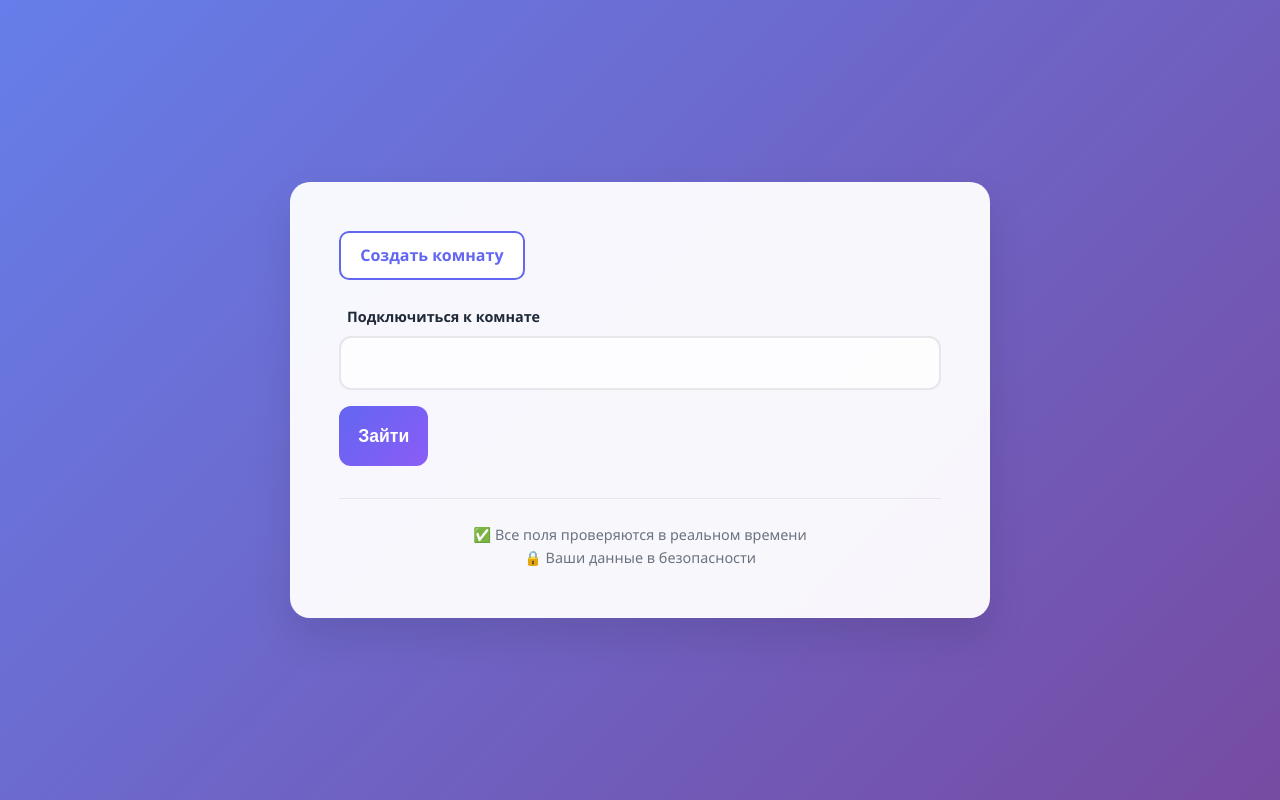
After one commit to weplok/BadZoomFastApi, a FastAPI app: template auth_reg/templates/homepage.html in a window 1280 px wide. The commit adds this page. Run offline with FastAPI, Linux system fonts and the light colour scheme; the template is opened without the code that fills it, so the values that code supplies are empty.

Commit message:
homepage.html (rooms)

```diff
--- a/auth_reg/main.py
+++ b/auth_reg/main.py
@@ -1,9 +1,10 @@
 from fastapi import FastAPI, Request, Form, HTTPException
-from fastapi.responses import HTMLResponse
+from fastapi.responses import HTMLResponse, RedirectResponse
 from fastapi.staticfiles import StaticFiles
 from fastapi.templating import Jinja2Templates
 import os
 from pathlib import Path
+from starlette.status import HTTP_303_SEE_OTHER
 
 from database import UserRepository
 
@@ -22,6 +23,19 @@ templates = Jinja2Templates(directory=BASE_DIR / "templates")
 
 # Хранилище пользователей
 users_db = []
+
+
+
+
+@app.get("/homepage", response_class=HTMLResponse)
+async def home(request: Request):
+    return templates.TemplateResponse(
+        "homepage.html",
+        {
+            "request": request,
+            "title": "Домашний экран"
+        }
+    )
 
 
 @app.get("/", response_class=HTMLResponse)
@@ -86,15 +100,8 @@ async def register_user(
         user_dict = user_record.to_dict()
         users_db.append(user_dict)
 
-        # Перенаправляем на страницу успеха
-        return templates.TemplateResponse(
-            "success.html",
-            {
-                "request": request,
-                "user": user_record,
-                "title": "Регистрация успешна!"
-            }
-        )
+        # Перенаправляем на домашнюю страницу
+        return RedirectResponse(url="/homepage", status_code=HTTP_303_SEE_OTHER)
 
     except Exception as e:
         raise HTTPException(status_code=400, detail=str(e))
@@ -121,8 +128,11 @@ async def sign_user(
         else:
             raise HTTPException(status_code=400, detail=response_user['response'])
 
+        return RedirectResponse(url="/homepage", status_code=HTTP_303_SEE_OTHER)
+
     except Exception as e:
         raise HTTPException(status_code=400, detail=str(e))
+
 
 
 @app.get("/sign", response_class=HTMLResponse)
--- a/auth_reg/static/css/style.css
+++ b/auth_reg/static/css/style.css
@@ -197,6 +197,8 @@ body {
 .submit-btn:active {
     transform: translateY(-1px);
 }
+
+
 
 /* Сообщения об ошибках */
 .error-message {
--- /dev/null
+++ b/auth_reg/templates/homepage.html
@@ -0,0 +1,35 @@
+{% extends 'base.html' %}
+
+{% block content %}
+
+<div class="center-container">
+    <div class="content-card">
+        <div class="head-container">
+      <nav class="main-nav">
+        <a class="btn-head-text" href="">Cоздать комнату</a>
+      </nav>
+            <br>
+            <form id="room-linkForm" class="room-link-form" action="/сonnection_room" method="post" onsubmit="return validateForm()">
+            <div class="form-group">
+                <label for="link" class="form-label">
+                    <span class="label-icon"></span>
+                    Подключиться к комнате
+                </label>
+                <input type="text" id="link" name="link" class="form-input">
+            </div>
+                 <button type="submit" class="submit-btn">
+                <span class="btn-text">Зайти</span>
+            </button>
+        </form>
+    </div>
+
+        <!-- Дополнительная информация -->
+        <div style="text-align: center; margin-top: 2rem; padding-top: 1.5rem; border-top: 1px solid var(--border-color);">
+            <p style="color: #6b7280; font-size: 0.9rem;">
+                ✅ Все поля проверяются в реальном времени<br>
+                🔒 Ваши данные в безопасности
+            </p>
+        </div>
+    </div>
+</div>
+{% endblock %}
```
